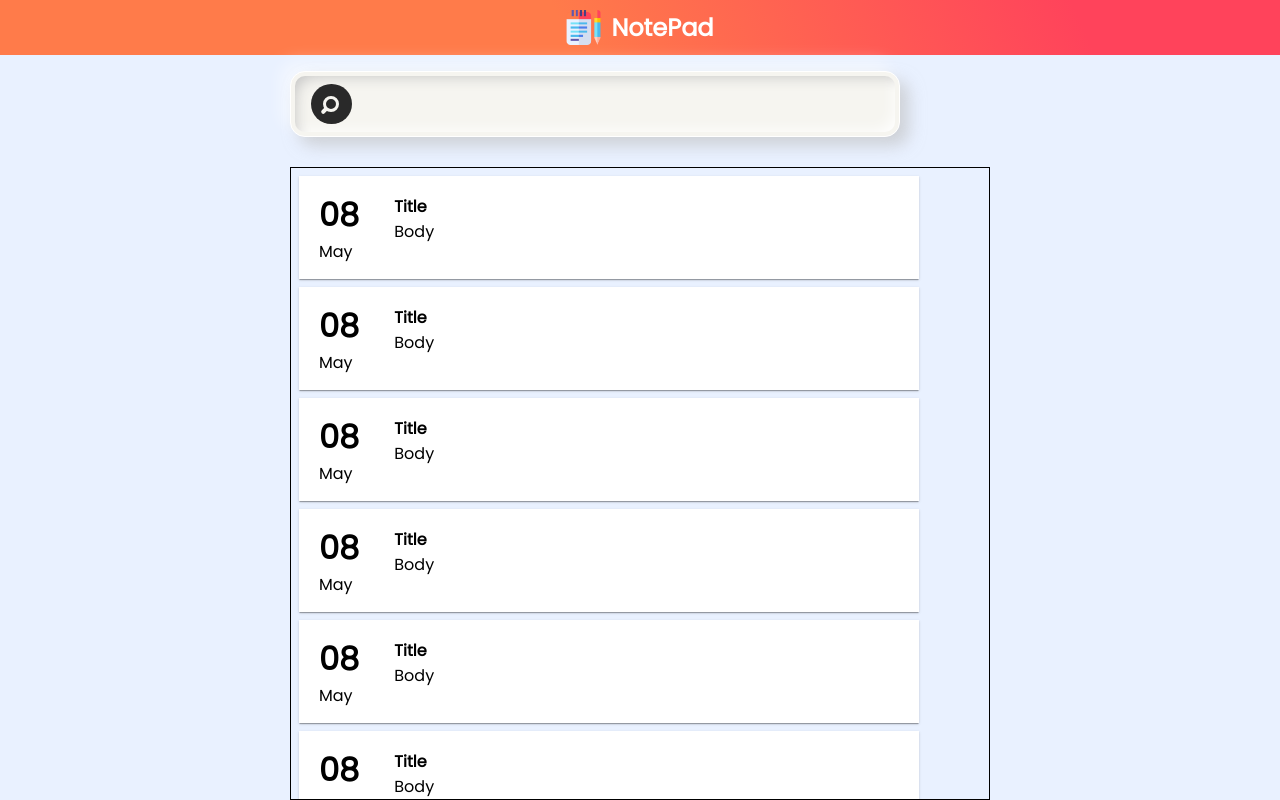
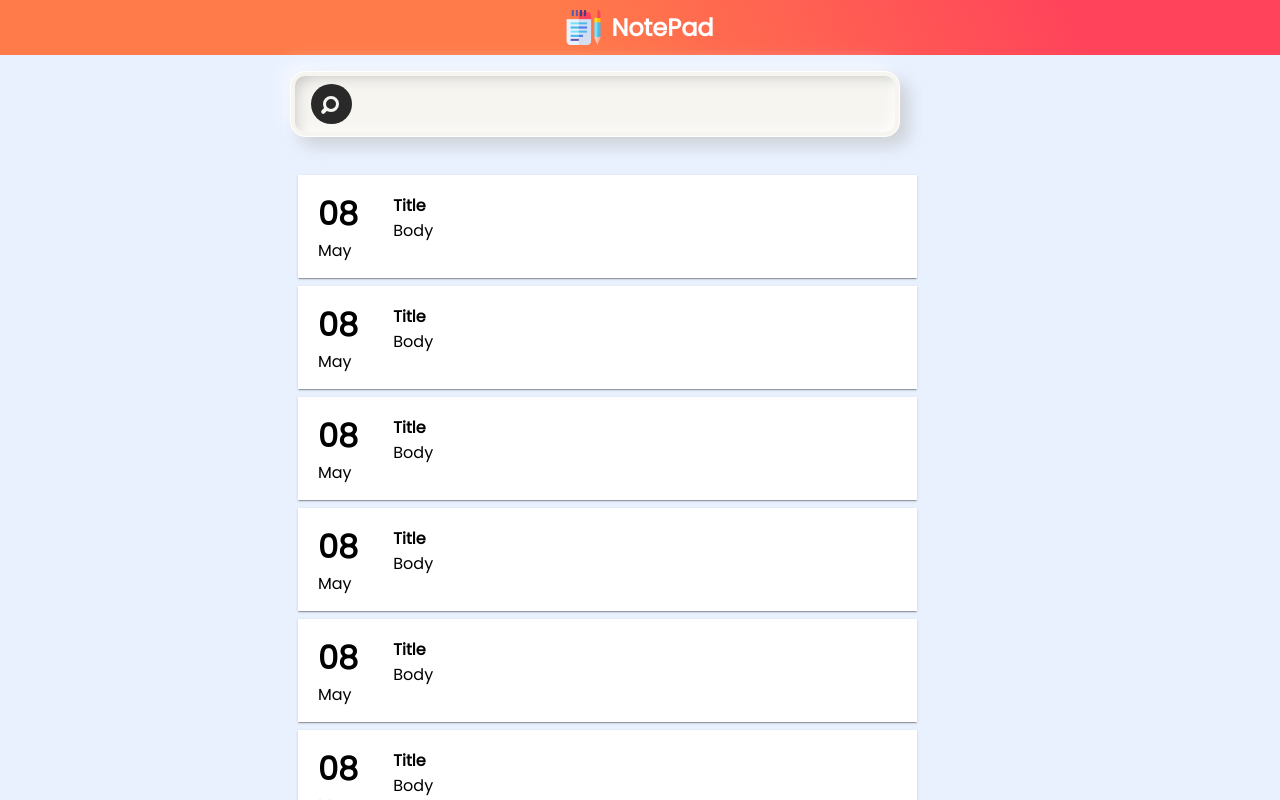
Before and after one commit to Moro-Afriyie/Note-App, an Angular app: page / in a window 1280 px wide. Built offline with nearby package versions, Linux system fonts and the light colour scheme.

Commit message:
started styling the cards

```diff
--- a/src/app/notepad-page/notepad-page.component.scss
+++ b/src/app/notepad-page/notepad-page.component.scss
@@ -128,10 +128,10 @@ form {
 
 .notepad__cards {
     flex: 1;
-    border: 1px solid;
     margin-top: 1rem;
-    max-width: 100%;
+    // max-width: 100%;
     // border: 1px solid red;
+    max-width: 635px;
     overflow-y: auto;
 }
 
```
